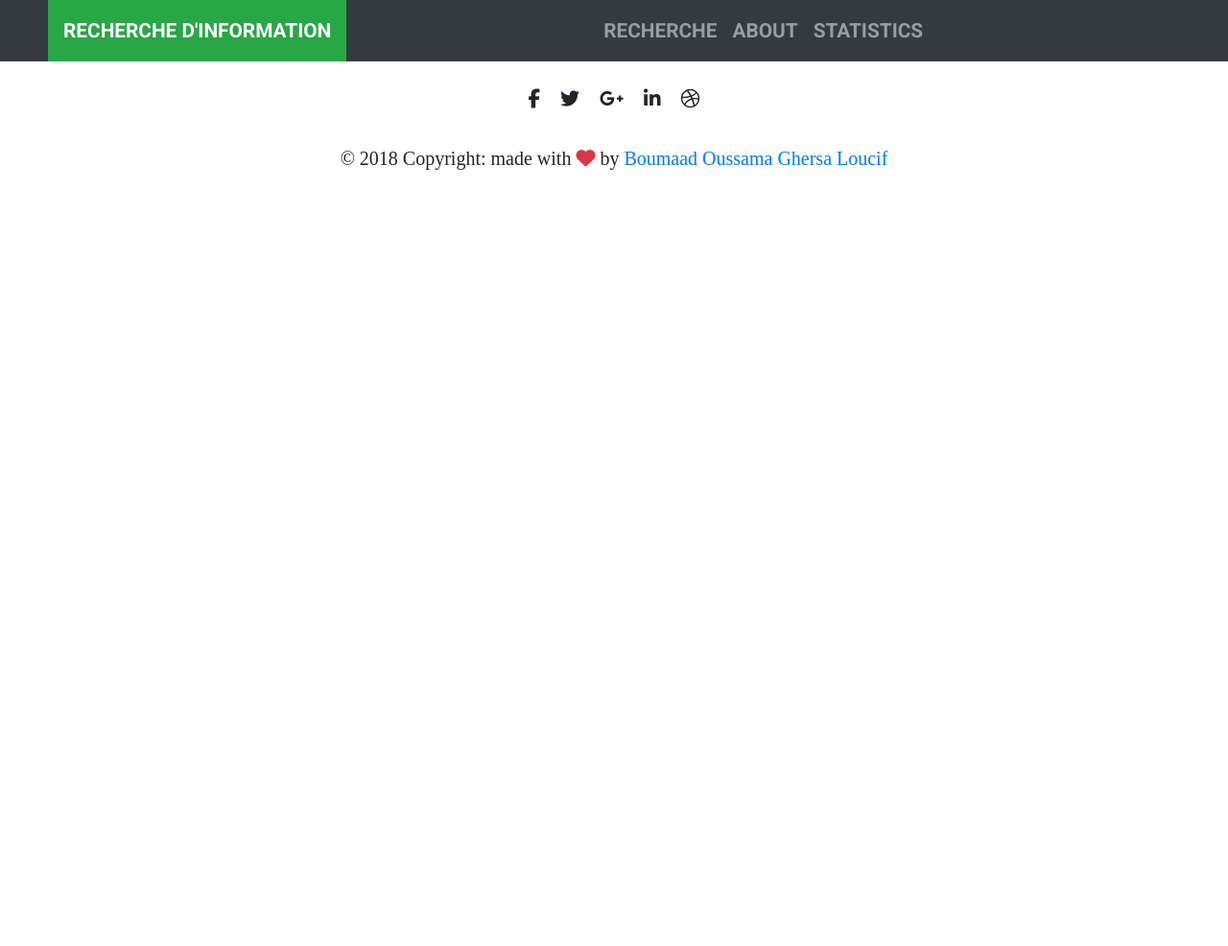
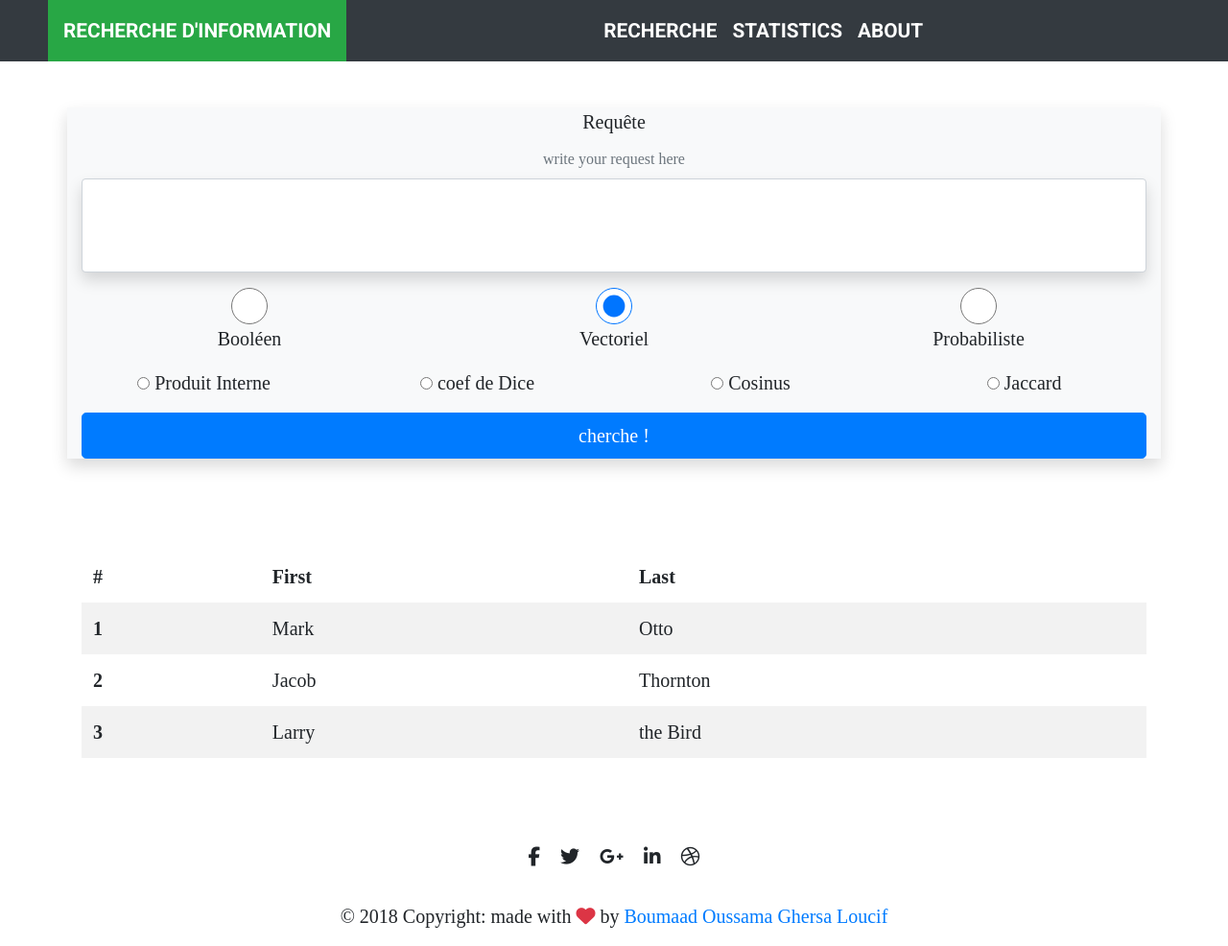
Before and after one commit to magixus/RI, a Django app: page /recherche/searchInDocs/ in a window 1280 px wide. Shown: the whole page at 96% size. Before the commit the page ends 177 px from the top, so only its background shows below. Run offline with Django 3.2, Linux system fonts and the light colour scheme; some libraries are stand-ins or nearby versions.

Commit message:
creat forms and basic functions

```diff
--- /dev/null
+++ b/recherche/froms.py
@@ -0,0 +1,20 @@
+from django import forms
+
+choice_method = [
+    ('booleen', 'Booléen'),
+    ('vectoriel', 'Vectoriel'),
+    ('probabiliste', 'Probabiliste'),
+]
+
+choice_appariement = [
+    ('prod_intern','Produit Interne'),
+    ('coef_dice','Coef de Dice'),
+    ('cosinus','Cosinus'),
+    ('jaccard','Jaccard'),
+]
+
+
+class searchForm(forms.Form):
+    requete = forms.CharField(label="Requête", max_length="100")
+    method = forms.ChoiceField(choices=choice_method, widget=forms.RadioSelect())
+    appariement = forms.ChoiceField(choices=choice_appariement, widget=forms.RadioSelect())
--- a/recherche/views.py
+++ b/recherche/views.py
@@ -1,4 +1,4 @@
-from django.shortcuts import render
+from recherche.froms import   searchForm
 from django.shortcuts import render
 # Create your views here.
 from django.http import HttpResponse
@@ -11,63 +11,66 @@ mypath = join(settings.BASE_DIR, 'static/documents')  # insert the path to our d
 
 
 def index(request):
-    return render(request, "recherche/index.html")
+  return render(request, "recherche/index.html")
 
 
 def documents(request):
-    # get files lis
-    file_list = listdir(mypath)
-    file_list_title = [l.split('.')[0] for l in file_list]
-    # file_list_links = [mypath.join(l) for l in file_list]
-    # render this list to view
-    return render(request, 'recherche/mydocuments.html', {'docs': file_list_title})
+  # get files lis
+  file_list = listdir(mypath)
+  file_list_title = [l.split('.')[0] for l in file_list]
+  # file_list_links = [mypath.join(l) for l in file_list]
+  # render this list to view
+  return render(request, 'recherche/search.html', {'docs': file_list_title})
 
 
 def statistics(request):
-    Fil = load(join(mypath, listdir(mypath)[1])).split(' ')
-    fd = nltk.FreqDist(Fil)
-    wordscomm = list(fd.keys());
-    wordscoust = list(fd.values());
+  Fil = load(join(mypath, listdir(mypath)[0])).split(' ')
+  fd = nltk.FreqDist(Fil)
+  wordscomm = list(fd.keys())
+  wordscoust = list(fd.values())
 
-    print(fd.keys())
+  print(wordscoust)
 
-    return render(request, 'recherche/statistics.html', {'wordscomm': wordscomm, 'wordscoust': wordscoust})
+  return render(request, 'recherche/statistics.html', {'wordscomm': wordscomm, 'wordscoust': wordscoust})
 
 
 def infos(request):
-    return render(request, 'recherche/about.html')
+  return render(request, 'recherche/about.html')
 
 
 ## load a file and return it content
 def load(fileName):
-    f = open(fileName, 'r', encoding="utf-8")
-    str = f.read()
-    f.close()
-    return str
+  f = open(fileName, 'r', encoding="utf-8")
+  str = f.read()
+  print(str)
+  f.close()
+  return str
 
 
 ## show document content on the web
 def show_doc(request, doc):
-    file = doc + ".txt"
-    doc_path = join(mypath, file)
-    str_doc = load(doc_path)
-    return HttpResponse(str_doc)
+  file = doc + ".txt"
+  doc_path = join(mypath, file)
+  str_doc = load(doc_path)
+  return HttpResponse(str_doc)
 
 
 def searchTags(request):
-    # récupération du mot
+  # if this is a POST request we need to process the form data
+  if request.method == 'POST':
+    # create a form instance and populate it with data from the request:
+    form = searchForm(request.POST)
+    # check whether it's valid:
+    if form.is_valid():
+      # process the data in form.cleaned_data as required
+      # ...
+      # redirect to a new URL:
+      print("valide\n", form.cleaned_data )
+      return render(request,"recherche/search.html")
+    else :
+      print("pas valide")
+      return render(request, "recherche/search.html")
 
-    # je fait une request é almaaany.com et je récupère les defs
-
-    # je récupère la list des fichiers
-
-    """
-        t1 = f1
-        rest = t1.concordance(" hadjer ")
-
-
-    :param request:
-    :return:
-    """
-
-    return render(request, "recherche/index.html")
+  # if a GET (or any other method) we'll create a blank form
+  else:
+    return render(request, "recherche/search.html")
--- /dev/null
+++ b/static/assets/css/snackbar.min.css
@@ -0,0 +1 @@
+.snackbar-container{transition:all .5s ease;transition-property:top,right,bottom,left,opacity;font-family:Roboto,sans-serif;font-size:14px;min-height:14px;background-color:#070b0e;position:fixed;display:flex;justify-content:space-between;align-items:center;color:#fff;line-height:22px;padding:18px 24px;bottom:-100px;top:-100px;opacity:0;z-index:9999}.snackbar-container .action{background:inherit;display:inline-block;border:none;font-size:inherit;text-transform:uppercase;color:#4caf50;margin:0 0 0 24px;padding:0;min-width:min-content;cursor:pointer}@media (min-width:640px){.snackbar-container{min-width:288px;max-width:568px;display:inline-flex;border-radius:2px;margin:24px}}@media (max-width:640px){.snackbar-container{left:0;right:0;width:100%}}.snackbar-pos.bottom-center{top:auto!important;bottom:0;left:50%;transform:translate(-50%,0)}.snackbar-pos.bottom-left{top:auto!important;bottom:0;left:0}.snackbar-pos.bottom-right{top:auto!important;bottom:0;right:0}.snackbar-pos.top-left{bottom:auto!important;top:0;left:0}.snackbar-pos.top-center{bottom:auto!important;top:0;left:50%;transform:translate(-50%,0)}.snackbar-pos.top-right{bottom:auto!important;top:0;right:0}@media (max-width:640px){.snackbar-pos.bottom-center,.snackbar-pos.top-center{left:0;transform:none}}
--- a/templates/recherche/base.html
+++ b/templates/recherche/base.html
@@ -40,13 +40,13 @@
       <div class="collapse navbar-collapse " id="navbarSupportedContent" >
         <ul class="navbar-nav mx-auto">
           <li class="nav-item" id="documents">
-                <a class="nav-link py-4" href="{% url 'documents' %}">recherche</a>
+              <a class="nav-link  text-white py-4" href="{% url 'documents' %}">recherche</a>
+          </li>
+	        <li class="nav-item" id="statistics">
+		        <a class="nav-link  text-white py-4" href="{% url 'statistics' %}"> statistics </a>
 	        </li>
           <li class="nav-item" id="infos">
-                <a class="nav-link py-4" href="{% url 'infos' %}"> about </a>
-            </li>
-            <li class="nav-item" id="statistics">
-                <a class="nav-link py-4" href="{% url 'statistics' %}"> statistics </a>
+              <a class="nav-link  text-white py-4" href="{% url 'infos' %}"> about </a>
           </li>
           {% comment %}<li class="nav-item dropdown">
             <a class="nav-link py-4 dropdown-toggle" href="#" id="navbarDropdown" role="button" data-toggle="dropdown" aria-haspopup="true" aria-expanded="false">
--- /dev/null
+++ b/templates/recherche/search.html
@@ -0,0 +1,136 @@
+{%  extends 'recherche/base.html' %}
+{% load static %}
+{% block title %}
+	Recherche par items
+{% endblock %}
+{% block add_css %}
+	<link ref="stylesheet" type="text/css" href="{% static 'assets/css/snackbar.min.css' %}" />
+	<style>
+		#tag{
+			font-size: 40px;
+			color: black;
+		}
+	</style>
+{% endblock %}
+
+{% block body_content %}
+		<div class="py-5 text-center">
+	    <div class="container">
+	      <div class="row">
+	        <div class="col bg-light shadow w-100">
+	          <form action="{% url 'searchTags' %}" method="POST">
+		          {% csrf_token %}
+	            <div class="form-group">
+		            <label for="tag" class="">Requête</label>
+		            <small id="tagHelp" class="form-text text-muted"> write your request here</small>
+		            <input type="text" class="form-control p-5 shadow mt-2 text-center" placeholder="" id="tag" name="requete" required="required">
+	            </div>
+	            <div class="row form-group">
+	              <div class="col-md-4">
+	                <input type="radio" name="method" class="form-control" id="method_1" value="booleen" checked>
+	                <label class="form-check-label" for="method_1">Booléen</label>
+	              </div>
+	              <div class="col-md-4">
+	                <input type="radio" name="method" class="form-control" id="method_2" value="vectoriel">
+	                <label class="form-check-label" for="method_2">Vectoriel</label>
+	              </div>
+	              <div class="col-md-4">
+	                <input type="radio" name="method" class="form-control" id="method_3" value="probabiliste">
+	                <label class="form-check-label" for="method_3">Probabiliste</label>
+	              </div>
+	            </div>
+	            <div class="row form-group invisible" id="ap">
+	              <div class="col-md-3">
+	                <input type="radio" name="appariement" id="appariement_1" value="prod_intern">
+	                <label class="form-check-label" for="appariement_1">Produit Interne</label>
+	              </div>
+	              <div class="col-md-3">
+	                <input type="radio" name="appariement" id="appariement_2" value="coef_dice">
+	                <label class="form-check-label" for="appariement_2">coef de Dice</label>
+	              </div>
+	              <div class="col-md-3">
+	                <input type="radio" name="appariement" id="appariement_3" value="cosinus">
+	                <label class="form-check-label" for="appariement_3">Cosinus</label>
+	              </div>
+	              <div class="col-md-3">
+	                <input type="radio" name="appariement" id="appariement_4" value="jaccard">
+	                <label class="form-check-label" for="appariement_4">Jaccard</label>
+	              </div>
+	            </div>
+	            <button id="cherche" class="btn btn-primary w-100 btn-block btn-lg">cherche !</button>
+	          </form>
+	      </div>
+	    </div>
+	  </div>
+	</div>
+
+	<!-- show documents here -->
+	  <div class="py-5">
+	    <div class="container">
+	      <div class="row">
+	        <div class="col-md-12">
+	          <div class="table-responsive">
+	            <table class="table table-striped table-borderless">
+	              <thead>
+	                <tr>
+	                  <th scope="col">#</th>
+	                  <th scope="col">First</th>
+	                  <th scope="col">Last</th>
+	                </tr>
+	              </thead>
+	              <tbody>
+	                <tr>
+	                  <th scope="row">1</th>
+	                  <td>Mark</td>
+	                  <td>Otto</td>
+	                </tr>
+	                <tr>
+	                  <th scope="row">2</th>
+	                  <td>Jacob</td>
+	                  <td>Thornton</td>
+	                </tr>
+	                <tr>
+	                  <th scope="row">3</th>
+	                  <td>Larry</td>
+	                  <td>the Bird</td>
+	                </tr>
+	              </tbody>
+	            </table>
+	          </div>
+	        </div>
+	      </div>
+	    </div>
+	  </div>
+
+{% endblock %}
+
+ {% block new_script %}
+	<script src="{% static 'assets/js/snackbar.min.js' %}"></script>
+
+	<script>
+			$(document).ready(function(){
+			    if ($('#method_2').prop("checked",true ) ||  $('#method_3').prop("checked",true )) {
+			      $('#ap').removeClass('invisible');
+			    }
+          // show appariement content when methods are clicked
+          $('#method_2, #method_3').click(function (element) {
+              if ($(element).prop("checked",true )) $('#ap').removeClass('invisible');
+              else $('#ap').addClass('invisible');
+          });
+          $('#method_1').click(function (element) {
+              $('#ap').addClass('invisible');
+          });
+			});
+
+	     $('#cherche').click(function() {
+           Snackbar.show({
+		           text: 'you have submited with success',
+		           width: '475px',
+		           pos: 'bottom-left',
+		           duration: 100000
+           });
+        });
+
+
+	</script>
+ {% endblock %}
```
Also changed, not shown: recherche/RI_Methodes/BasicUIMethods.py (+54 -56 lines), recherche/RI_Methodes/basicMethods.py (+20 -5 lines), static/assets/js/snackbar.min.js (added), 1 other file. Lines whose indentation alone changed are shown as unchanged.
